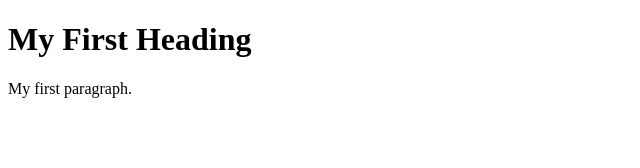
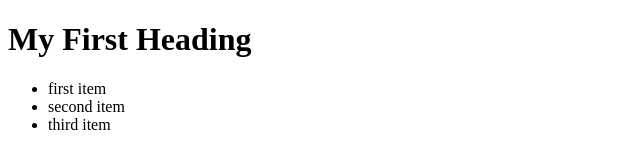
Before and after one commit to wairixx/Test-GIT-VCS-, a plain HTML site: page index.html in a window 1280 px wide. Shown: the whole page, without its empty margins (0-640 px from the left). Drawn offline with Linux system fonts and the light colour scheme.

Commit message:
added a list in index.html

```diff
--- a/index.html
+++ b/index.html
@@ -4,7 +4,11 @@
 
 <h1>My First Heading</h1>
 
-<p>My first paragraph.</p>
+<ul>
+    <li>first item</li>
+    <li>second item</li>
+    <li>third item</li>
+  </ul>
 
 </body>
 </html>
```
